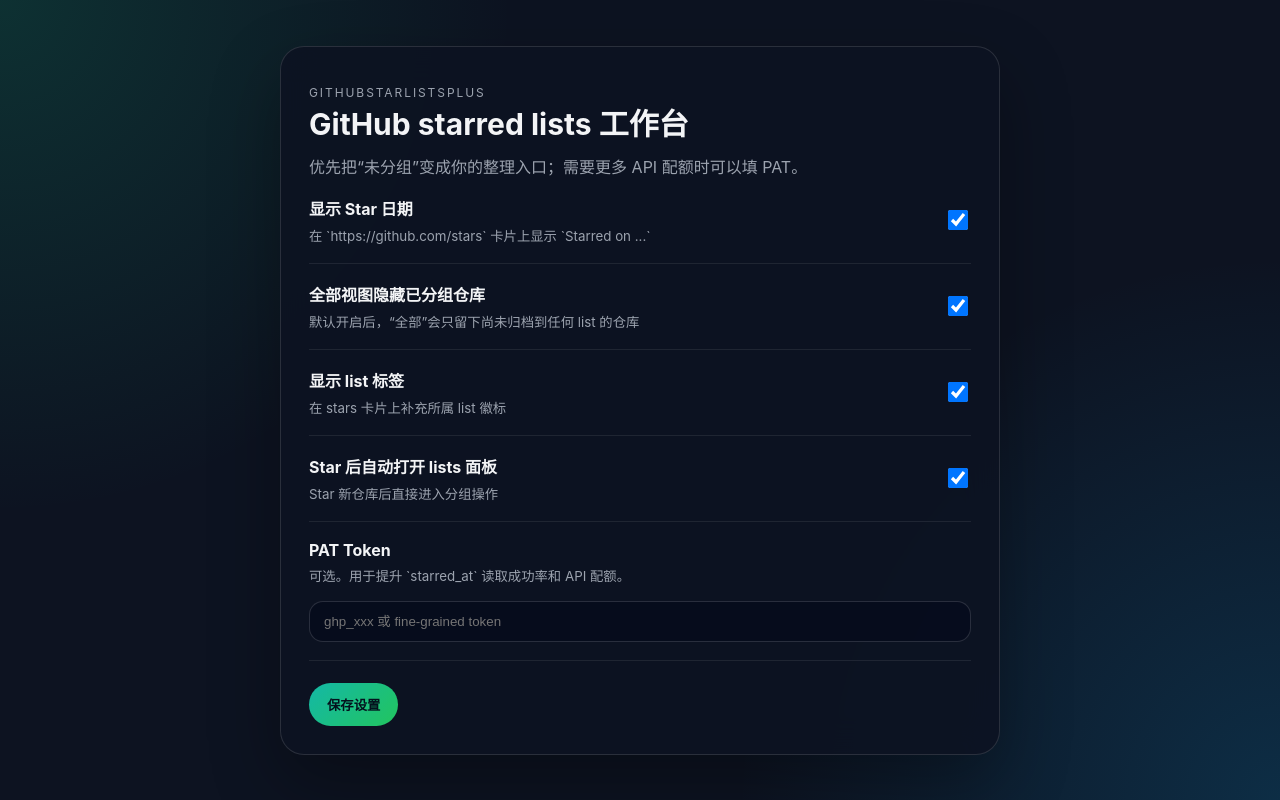
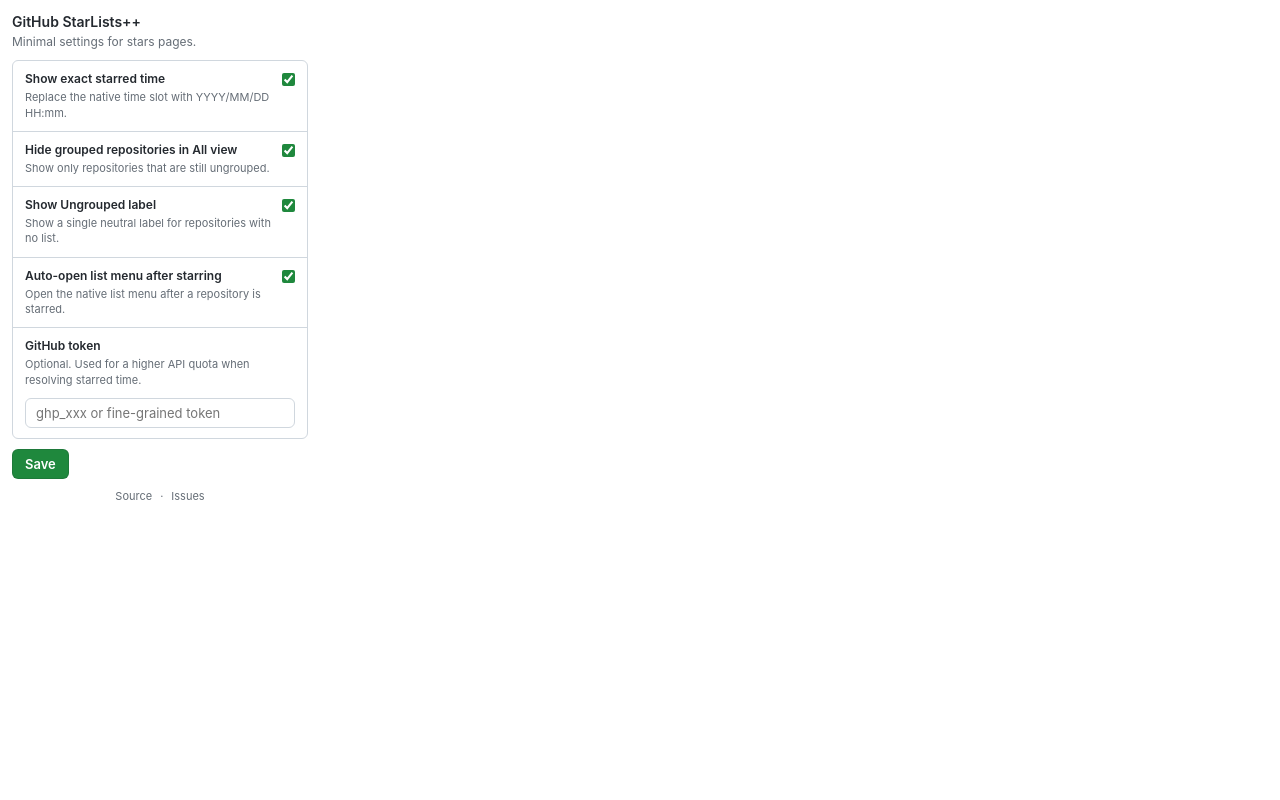
Before and after one commit to Fldicoahkiin/GithubStarListsPlus, a browser extension: page src/options.html in a window 1280 px wide. Drawn offline with Linux system fonts and the light colour scheme.

Commit message:
style: redesign options popup as minimalist English-only panel
- replace vibrant gradient design with 320px Primer-style compact layout
- translate all UI text from Chinese to English
- add Source and Issues footer links
- update README project description

```diff
--- a/src/options.css
+++ b/src/options.css
@@ -1,135 +1,147 @@
 :root {
-  color-scheme: light dark;
-  --bg: #0d1321;
-  --surface: rgba(255, 255, 255, 0.88);
-  --surface-dark: rgba(13, 19, 33, 0.88);
-  --text: #111827;
-  --text-dark: #f3f4f6;
-  --muted: #4b5563;
-  --muted-dark: #9ca3af;
-  --accent: #0f766e;
-}
-
-* {
-  box-sizing: border-box;
+  color-scheme: light;
+  --bg: #ffffff;
+  --surface: #ffffff;
+  --border: #d0d7de;
+  --text: #24292f;
+  --muted: #656d76;
+  --accent: #1f883d;
 }
 
 body {
+  width: 320px;
   margin: 0;
-  min-height: 100vh;
-  font-family: ui-sans-serif, -apple-system, BlinkMacSystemFont, "Segoe UI", sans-serif;
-  background:
-    radial-gradient(circle at top left, rgba(16, 185, 129, 0.18), transparent 34%),
-    radial-gradient(circle at bottom right, rgba(14, 165, 233, 0.18), transparent 36%),
-    var(--bg);
-  color: var(--text-dark);
+  background: var(--bg);
+  color: var(--text);
+  font: 13px/1.4 -apple-system, BlinkMacSystemFont, "Segoe UI", Helvetica, Arial, sans-serif;
 }
 
-.options-shell {
-  display: grid;
-  place-items: center;
-  min-height: 100vh;
-  padding: 32px 16px;
+.popup {
+  padding: 12px;
 }
 
-.options-card {
-  width: min(720px, 100%);
-  padding: 28px;
-  border-radius: 24px;
-  background: var(--surface-dark);
-  border: 1px solid rgba(255, 255, 255, 0.12);
-  backdrop-filter: blur(18px);
-  box-shadow: 0 28px 70px rgba(0, 0, 0, 0.32);
+.popup-header {
+  margin-bottom: 10px;
 }
 
-.options-head h1 {
+.popup-header h1 {
   margin: 0;
-  font-size: 30px;
+  font-size: 14px;
+  font-weight: 600;
 }
 
-.options-head p {
-  margin: 10px 0 0;
-  color: var(--muted-dark);
+.popup-header p {
+  margin: 2px 0 0;
+  color: var(--muted);
+  font-size: 12px;
 }
 
-.options-kicker {
-  margin: 0 0 8px;
-  font-size: 12px;
-  letter-spacing: 0.16em;
-  text-transform: uppercase;
-  color: #67e8f9;
+.popup-section {
+  border: 1px solid var(--border);
+  border-radius: 6px;
+  background: var(--surface);
 }
 
-.options-row {
+.popup-row,
+.popup-field {
   display: flex;
-  align-items: center;
+  align-items: flex-start;
   justify-content: space-between;
-  gap: 16px;
-  padding: 18px 0;
-  border-bottom: 1px solid rgba(255, 255, 255, 0.08);
+  gap: 10px;
+  padding: 10px 12px;
 }
 
-.options-row-stack {
-  align-items: stretch;
+.popup-row + .popup-row,
+.popup-row + .popup-field {
+  border-top: 1px solid var(--border);
+}
+
+.popup-field {
   flex-direction: column;
 }
 
-.options-row strong,
-.options-row small {
+.popup-row strong,
+.popup-field strong {
   display: block;
+  font-size: 12px;
+  font-weight: 600;
 }
 
-.options-row small {
-  margin-top: 6px;
-  color: var(--muted-dark);
+.popup-row small,
+.popup-field small {
+  display: block;
+  margin-top: 2px;
+  color: var(--muted);
+  font-size: 11px;
 }
 
-.options-row input[type="checkbox"] {
-  width: 20px;
-  height: 20px;
+input[type="checkbox"] {
+  margin: 2px 0 0;
+  accent-color: var(--accent);
 }
 
-.options-row input[type="password"] {
+input[type="password"] {
   width: 100%;
-  padding: 12px 14px;
-  border-radius: 14px;
-  border: 1px solid rgba(255, 255, 255, 0.14);
-  background: rgba(2, 6, 23, 0.44);
-  color: inherit;
+  box-sizing: border-box;
+  min-height: 30px;
+  padding: 5px 10px;
+  border: 1px solid var(--border);
+  border-radius: 6px;
+  background: var(--surface);
+  color: var(--text);
+  font: inherit;
 }
 
-.options-actions {
+input[type="password"]:focus {
+  outline: none;
+  border-color: #0969da;
+  box-shadow: 0 0 0 3px rgba(9, 105, 218, 0.15);
+}
+
+.popup-actions {
   display: flex;
   align-items: center;
-  gap: 14px;
-  padding-top: 22px;
+  gap: 10px;
+  margin-top: 10px;
 }
 
-.options-actions button {
-  border: none;
-  border-radius: 999px;
-  padding: 12px 18px;
-  background: linear-gradient(135deg, #14b8a6, #22c55e);
-  color: #04111d;
-  font-weight: 700;
+.popup-actions button {
+  min-height: 30px;
+  padding: 0 12px;
+  border: 1px solid rgba(31, 35, 40, 0.15);
+  border-radius: 6px;
+  background: #1f883d;
+  color: #ffffff;
+  font: inherit;
+  font-weight: 600;
   cursor: pointer;
 }
 
-#statusText {
-  color: #86efac;
+.popup-actions button:disabled {
+  cursor: default;
+  opacity: 0.7;
 }
 
-@media (max-width: 640px) {
-  .options-card {
-    padding: 22px;
-  }
+#statusText {
+  color: var(--muted);
+  font-size: 12px;
+}
 
-  .options-head h1 {
-    font-size: 24px;
-  }
+.popup-footer {
+  display: flex;
+  justify-content: center;
+  gap: 8px;
+  margin-top: 10px;
+  color: var(--muted);
+  font-size: 11px;
+}
 
-  .options-row {
-    align-items: flex-start;
-    flex-direction: column;
-  }
+.popup-footer a {
+  color: inherit;
+  text-decoration: none;
 }
+
+.popup-footer a:hover {
+  color: var(--text);
+  text-decoration: underline;
+}
--- a/src/options.html
+++ b/src/options.html
@@ -1,65 +1,70 @@
 <!doctype html>
-<html lang="zh-CN">
+<html lang="en">
   <head>
     <meta charset="UTF-8">
     <meta name="viewport" content="width=device-width, initial-scale=1.0">
-    <title>GithubStarListsPlus 设置</title>
+    <title>GitHub StarLists++</title>
     <link rel="stylesheet" href="./options.css">
   </head>
   <body>
-    <main class="options-shell">
-      <section class="options-card">
-        <div class="options-head">
-          <p class="options-kicker">GithubStarListsPlus</p>
-          <h1>GitHub starred lists 工作台</h1>
-          <p>优先把“未分组”变成你的整理入口；需要更多 API 配额时可以填 PAT。</p>
-        </div>
+    <main class="popup">
+      <header class="popup-header">
+        <h1>GitHub StarLists++</h1>
+        <p>Minimal settings for stars pages.</p>
+      </header>
 
-        <label class="options-row">
+      <section class="popup-section">
+        <label class="popup-row" for="showStarDate">
           <span>
-            <strong>显示 Star 日期</strong>
-            <small>在 `https://github.com/stars` 卡片上显示 `Starred on ...`</small>
+            <strong>Show exact starred time</strong>
+            <small>Replace the native time slot with YYYY/MM/DD HH:mm.</small>
           </span>
           <input id="showStarDate" type="checkbox">
         </label>
 
-        <label class="options-row">
+        <label class="popup-row" for="hideGroupedInAll">
           <span>
-            <strong>全部视图隐藏已分组仓库</strong>
-            <small>默认开启后，“全部”会只留下尚未归档到任何 list 的仓库</small>
+            <strong>Hide grouped repositories in All view</strong>
+            <small>Show only repositories that are still ungrouped.</small>
           </span>
           <input id="hideGroupedInAll" type="checkbox">
         </label>
 
-        <label class="options-row">
+        <label class="popup-row" for="showListBadges">
           <span>
-            <strong>显示 list 标签</strong>
-            <small>在 stars 卡片上补充所属 list 徽标</small>
+            <strong>Show Ungrouped label</strong>
+            <small>Show a single neutral label for repositories with no list.</small>
           </span>
           <input id="showListBadges" type="checkbox">
         </label>
 
-        <label class="options-row">
+        <label class="popup-row" for="autoOpenAfterStar">
           <span>
-            <strong>Star 后自动打开 lists 面板</strong>
-            <small>Star 新仓库后直接进入分组操作</small>
+            <strong>Auto-open list menu after starring</strong>
+            <small>Open the native list menu after a repository is starred.</small>
           </span>
           <input id="autoOpenAfterStar" type="checkbox">
         </label>
 
-        <label class="options-row options-row-stack">
+        <label class="popup-field" for="token">
           <span>
-            <strong>PAT Token</strong>
-            <small>可选。用于提升 `starred_at` 读取成功率和 API 配额。</small>
+            <strong>GitHub token</strong>
+            <small>Optional. Used for a higher API quota when resolving starred time.</small>
           </span>
-          <input id="token" type="password" placeholder="ghp_xxx 或 fine-grained token">
+          <input id="token" type="password" placeholder="ghp_xxx or fine-grained token">
         </label>
+      </section>
 
-        <div class="options-actions">
-          <button id="saveButton" type="button">保存设置</button>
-          <span id="statusText" aria-live="polite"></span>
-        </div>
-      </section>
+      <div class="popup-actions">
+        <button id="saveButton" type="button">Save</button>
+        <span id="statusText" aria-live="polite"></span>
+      </div>
+
+      <footer class="popup-footer">
+        <a href="https://github.com/Fldicoahkiin/StarLists--" target="_blank" rel="noopener noreferrer">Source</a>
+        <span>·</span>
+        <a href="https://github.com/Fldicoahkiin/StarLists--/issues" target="_blank" rel="noopener noreferrer">Issues</a>
+      </footer>
     </main>
 
     <script src="./shared/base.js"></script>
--- a/src/options.js
+++ b/src/options.js
@@ -21,7 +21,7 @@
 
   async function save() {
     elements.saveButton.disabled = true;
-    elements.statusText.textContent = "正在保存...";
+    elements.statusText.textContent = "Saving...";
 
     await storage.saveSettings({
       showStarDate: elements.showStarDate.checked,
@@ -31,7 +31,7 @@
       token: elements.token.value.trim()
     });
 
-    elements.statusText.textContent = "已保存";
+    elements.statusText.textContent = "Saved";
     elements.saveButton.disabled = false;
 
     globalThis.setTimeout(() => {
```
Also changed, not shown: README.zh-CN.md (+10 -21 lines), README.md.
